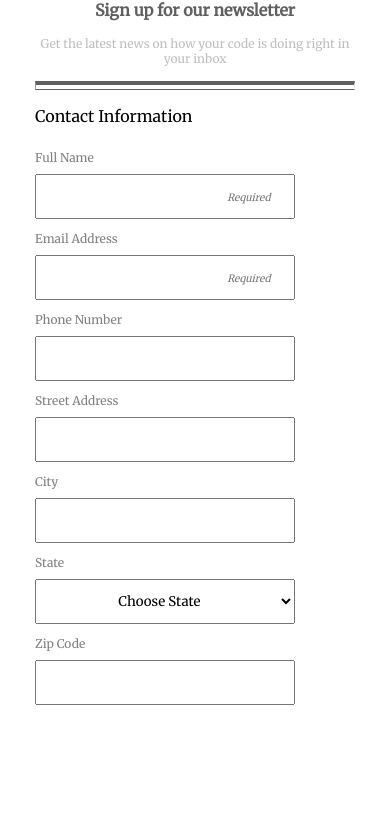
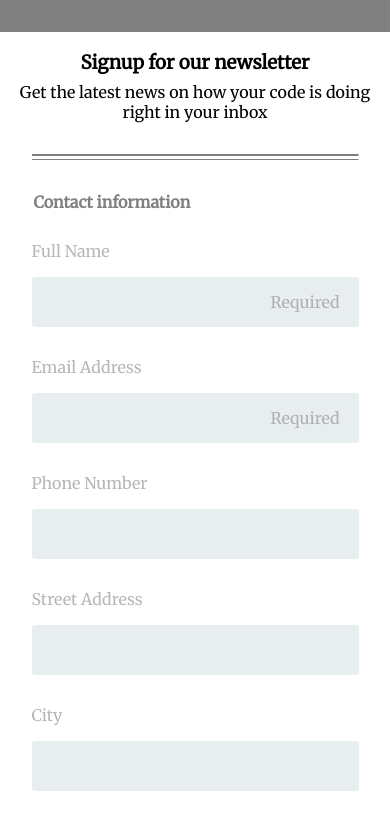
Before and after one commit to CaleMyrick/techdegree-project-3, a plain HTML site: page index.html in a window 390 px wide. Shown: the part 96-914 px from the top of the page. Before the commit the page ends 844 px from the top, so only its background shows below. Drawn offline with Linux system fonts and the light colour scheme.

Commit message:
Initial Re-Commit
Overhauled the entire design, site was giving me issues when adding media queries, added more well-defined classes for more overall structure, etc.

```diff
--- a/index.html
+++ b/index.html
@@ -2,110 +2,135 @@
 <html lang="en" dir="ltr">
   <head>
     <meta charset="utf-8">
-    <meta name="viewport" content="width=device-width, initial-scale=1">
     <link href="https://fonts.googleapis.com/css?family=Merriweather&display=swap" rel="stylesheet">
     <link rel="stylesheet" type="text/css" href="styles.css">
     <title>TD Project 3</title>
   </head>
   <body>
 
-    <header class="main-head">
-      <h1>THE CODE REVIEW</h1>
+    <!-- Main Header Section -->
 
-      <h2>Sign up for our newsletter</h2>
+    <header class="main-header">
+      <h1 class="code-review">The Code Review</h1>
+    <header>
 
+
+      <!-- Main Content Section Begin -->
+
+    <main>
+      <div class="wrapper">
+        <div class="signup-header">
+          <h3>Signup for our newsletter</h3>
           <p>Get the latest news on how your code is doing right in your inbox</p>
+        </div>
 
-      <hr>
-    </header>
-    <form action="index.html" method="POST">
+        <hr class="hr-1">
 
+        <!-- Begin Form Section -->
+
+        <form action="index.html" method="post">
+          <div class="contact-info">
             <fieldset>
+              <legend class="subtitle">Contact information</legend>
 
-        <legend>Contact Information</legend>
-        <label for="name">Full Name</label>
-        <input type="text" id="name" name="full_name" required="true" placeholder="Required">
+              <label class="input-label" for="name">Full Name</label>
+              <input type="text" id="name" name="user_name" placeholder="Required " required>
 
-        <label for="email">Email Address</label>
-        <input type="email" id="email" name="e_mail" required="true" placeholder="Required">
+              <label class="input-label" for="email">Email Address</label>
+              <input type="email" id="email" name="user_email" placeholder="Required " required>
 
-        <label for="phone">Phone Number</label>
-        <input type="tel" id="phone" name="phone_number" maxlength="10">
+              <label class="input-label" for="phone">Phone Number</label>
+              <input type="tel" id="phone" name="user_phone">
 
-        <label for="street">Street Address</label>
-        <input type="text" id="street" name="street_name">
+              <label class="input-label" for="address">Street Address</label>
+              <input type="text" id="address" name="user_address">
 
-        <label for="city">City</label>
-        <input type="text" id="city" name="city_name">
+              <label class="input-label" for="city">City</label>
+              <input type="text" id="city" name="user_city">
 
-        <label for="state">State</label>
-        <select id="state" name="state_name">
-          <option value="Choose State" selected="" disabled="">Choose State</option>
-          <option value="AL">Alabama</option>
-        	<option value="AK">Alaska</option>
-        	<option value="AZ">Arizona</option>
-        	<option value="AR">Arkansas</option>
-        	<option value="CA">California</option>
-        	<option value="CO">Colorado</option>
-        	<option value="CT">Connecticut</option>
-        	<option value="DE">Delaware</option>
-        	<option value="DC">District Of Columbia</option>
-        	<option value="FL">Florida</option>
-        	<option value="GA">Georgia</option>
-        	<option value="HI">Hawaii</option>
-        	<option value="ID">Idaho</option>
-        	<option value="IL">Illinois</option>
-        	<option value="IN">Indiana</option>
-        	<option value="IA">Iowa</option>
-        	<option value="KS">Kansas</option>
-        	<option value="KY">Kentucky</option>
-        	<option value="LA">Louisiana</option>
-        	<option value="ME">Maine</option>
-        	<option value="MD">Maryland</option>
-        	<option value="MA">Massachusetts</option>
-        	<option value="MI">Michigan</option>
-        	<option value="MN">Minnesota</option>
-        	<option value="MS">Mississippi</option>
-        	<option value="MO">Missouri</option>
-        	<option value="MT">Montana</option>
-        	<option value="NE">Nebraska</option>
-        	<option value="NV">Nevada</option>
-        	<option value="NH">New Hampshire</option>
-        	<option value="NJ">New Jersey</option>
-        	<option value="NM">New Mexico</option>
-        	<option value="NY">New York</option>
-        	<option value="NC">North Carolina</option>
-        	<option value="ND">North Dakota</option>
-        	<option value="OH">Ohio</option>
-        	<option value="OK">Oklahoma</option>
-        	<option value="OR">Oregon</option>
-        	<option value="PA">Pennsylvania</option>
-        	<option value="RI">Rhode Island</option>
-        	<option value="SC">South Carolina</option>
-        	<option value="SD">South Dakota</option>
-        	<option value="TN">Tennessee</option>
-        	<option value="TX">Texas</option>
-        	<option value="UT">Utah</option>
-        	<option value="VT">Vermont</option>
-        	<option value="VA">Virginia</option>
-        	<option value="WA">Washington</option>
-        	<option value="WV">West Virginia</option>
-        	<option value="WI">Wisconsin</option>
-        	<option value="WY">Wyoming</option>
-          </optgroup>
+              <label class="input-label" for="state">State</label>
+              <select id="state" name="user_state">
+                <option>Choose State</option>
+                <option	value="AL">Alabama</option>
+                <option	value="AK">Alaska</option>
+                <option	value="AZ">Arizona</option>
+                <option	value="AR">Arkansas</option>
+                <option	value="CA">California</option>
+                <option	value="CO">Colorado</option>
+                <option	value="CT">Connecticut</option>
+                <option	value="DE">Delaware</option>
+                <option	value="FL">Florida</option>
+                <option	value="GA">Georgia</option>
+                <option	value="HI">Hawaii</option>
+                <option	value="ID">Idaho</option>
+                <option	value="IL">Illinois</option>
+                <option	value="IN">Indiana</option>
+                <option	value="IA">Iowa</option>
+                <option	value="KS">Kansas</option>
+                <option	value="KY">Kentucky</option>
+                <option	value="LA">Louisiana</option>
+                <option	value="ME">Maine</option>
+                <option	value="MD">Maryland</option>
+                <option	value="MA">Massachusetts</option>
+                <option	value="MI">Michigan</option>
+                <option	value="MN">Minnesota</option>
+                <option	value="MS">Mississippi</option>
+                <option	value="MO">Missouri</option>
+                <option	value="MT">Montana</option>
+                <option	value="NE">Nebraska</option>
+                <option	value="NV">Nevada</option>
+                <option	value="NH">New Hampshire</option>
+                <option	value="NJ">New Jersey</option>
+                <option	value="NM">New Mexico</option>
+                <option	value="NY">New York</option>
+                <option	value="NC">North Carolina</option>
+                <option	value="ND">North Dakota</option>
+                <option	value="OH">Ohio</option>
+                <option	value="OK">Oklahoma</option>
+                <option	value="OR">Oregon</option>
+                <option	value="PA">Pennsylvania</option>
+                <option	value="RI">Rhode Island</option>
+                <option	value="SC">South Carolina</option>
+                <option	value="SD">South Dakota</option>
+                <option	value="TN">Tennessee</option>
+                <option	value="TX">Texas</option>
+                <option	value="UT">Utah</option>
+                <option	value="VT">Vermont</option>
+                <option	value="VA">Virginia</option>
+                <option	value="WA">Washington</option>
+                <option	value="WV">West Virginia</option>
+                <option	value="WI">Wisconsin</option>
+                <option	value="WY">Wyoming</option>
               </select>
 
-        <label for="zip">Zip Code</label>
-        <input type="tel" id="zip" name="zip_code" pattern="[0-9]*"maxlength="5">
+              <label class="input-label" for="zip">Zip Code</label>
+              <input type="text" id="zip" name="user_zip">
+            </fieldset>
+          </div>
 
+          <hr class="hr-2">
 
+          <div class="newsletter">
+            <h3 class="newsletter-head">Newsletter</h3>
+            <p class="newsletter-subhead">Select the newletters you would like
+            to receive</p>
+            <fieldset>
+                <input type="checkbox" id="html" value="html_news" name="user_interest"><label class="checkbox-label" for="html">HTML News</label><br>
+                <input type="checkbox" id="css" value="css_news" name="user_interest"><label class="checkbox-label" for="css">CSS News</label><br>
+                <input type="checkbox" id="javascript" value="javascript_news" name="user_interest"><label class="checkbox-label last" for="javascript">Javascript News</label>
+
+                <label class="input-label  newsletter-label">Newsletter format</label>
+                <input type="radio" id="html_format" value="html_format" name="user_format"><label class="radio-label" for="html_format">HTML</label><br>
+                <input type="radio" id="plain_format" value="plain_format" name="user_format"><label class="radio-label last" for="plain_format">Plain text</label>
+
+                <label class="input-label newsletter-label" for="other">Other topics you'd like to hear about</label>
+                <textarea id="other" name="user_other_interest"></textarea>
               </fieldset>
 
-      <fieldset>
-
-
-
-      </fieldset>
-    </form>
+              <button type="submit">Sign Up</button>
+            </div>
+          <!-- End of Form -->
+          </div>
+    </main>
   </body>
 </html>
--- a/styles.css
+++ b/styles.css
@@ -1,111 +1,189 @@
-* {
-  margin:0;
-  padding:0;
-  font-family:'Merriweather', serif;
+*{
+  margin:auto;
+  font-family: 'Merriweather', serif;
+  box-sizing: border-box;
+}
+
+.code-review{
+  background-color: gray;
+  min-height:4em;
   text-align: center;
 }
 
-.main-head h1{
-  font-size:1em;
-  background-color:	#606060;
-  display:block;
-  min-height:3em;
+h1{
+  padding-top:1.5em;
   color:white;
-  padding-top: 1.5em;
 }
 
-.main-head h2{
-  color:#606060;
-  padding-top:1.5em;
-  font-size:1em;
-  padding-bottom:1em;
+h3{
+  text-align: center;
+  padding-top:1em;
 }
 
-.main-head p{
-  font-size:.75em;
-  color:	#BEBEBE;
-  padding-bottom:1.25em;
-  margin-right:7.5%;
-  margin-left:7.5%;
+p{
+  text-align: center;
+  padding-top: .5em;
+  min-width:320px;
 }
 
-hr{
-  padding-bottom:4px;
-  border-top:4px solid #606060;
-  border-bottom:1px solid #606060;
-  margin-left:9%;
-  margin-right:9%;
+.hr-1{
+  margin: 2em .75em 1em .75em;
+  padding-top:3px;
+  border-left:none;
+  border:right:none;
+  border-top: 2px solid gray;
+  border-bottom:1px solid gray;
+  min-width:320px;
 }
 
-legend{
-  font-size: 1em;
+.subtitle{
   text-align: left;
-  padding-top:1em;
-  padding-bottom:1.25em;
-}
-
-
-fieldset {
-  border:0;
-  text-align: left;
-  margin-left: 9%;
-  margin-right:9%;
-  max-width: 260.4px;
+  padding-top: 1em;
+  padding-bottom: 1.5em;
+  font-weight: bold;
+  color:gray;
+  margin:0;
 
 }
 
-label{
-  font-size:.75em;
-  color:gray;
+fieldset{
+  border:none;
 }
 
-input[type=text], select {
-  width: 100%;
-  padding: 12px 20px;
-  margin: 8px 0;
-  display: inline-block;
-  box-sizing: border-box;
+label{
+  display:block;
+  color: #b7b7b7;
+  margin-bottom:1em;
 }
 
-input[type=email] {
-  width: 100%;
-  padding: 12px 20px;
-  margin: 8px 0;
-  display:inline-block;
-  box-sizing: border-box;
+::placeholder{
+  text-align: right;
+  opacity:.5;
 }
 
-input[type=select] {
-  width: 100%;
-  padding: 12px 20px;
-  margin: 8px 0;
-  display:inline-block;
-  box-sizing: border-box;
+#zip{
+  max-width:40%;
 }
 
-input[type=number] {
+input[type="text"],
+input[type="password"],
+input[type="date"],
+input[type="datetime"],
+input[type="email"],
+input[type="number"],
+input[type="search"],
+input[type="tel"],
+input[type="time"],
+input[type="url"],
+textarea,
+select {
+  border-style: none;
+  border-radius: 3px;
+  font-size: 16px;
+  margin: 0 0 30px;
+  outline: 0;
+  padding: 15px;
   width: 100%;
-  padding: 12px 20px;
-  margin: 8px 0;
-  display:inline-block;
-  box-sizing: border-box;
+  background-color: #e8eeef;
+  color: #8a97a0;
+  -webkit-transition: background-color 2s;
+  transition: background-color 2s;
 }
 
-input[type=tel] {
-  width: 100%;
-  padding: 12px 20px;
-  margin: 8px 0;
-  display:inline-block;
-  box-sizing: border-box;
+.newsletter h3{
+  margin:0;
+  text-align: left;
+  padding-left:.5em;
+  color:darkgray;
+  font-weight:bold;
 }
 
-input::placeholder{
-  text-align: right;
-  font-size: .75em;
-  font-style: italic;
-  padding-right:3px;
+.newsletter p{
+  margin:0;
+  text-align: left;
+  padding-left:.5em;
+  padding-top:1em;
+  padding-bottom:.75em;
+  color:gray;
+  max-width: 80%;
 }
 
-#why{
-  color:lightgray;
+.newsletter-label{
+  width:100%;
+  padding:5px 0 5px 0;
+
 }
+
+.checkbox-label,
+.radio-label{
+  display:inline-block;
+}
+
+.wrapper{
+  max-width: 90%;
+  margin: 0 auto;
+}
+
+#other{
+  width:100%;
+  height:100px;
+}
+
+button {
+  padding-top:12px;
+  padding-bottom:12px;
+  padding-left:28px;
+  margin-left:.65em;
+  color: #fff;
+  background-color: #52bad5;
+  font-size: 18px;
+  text-align: center;
+  border-radius: 3px;
+  border: none;
+  width: 95%;
+}
+
+/* Media Queries For Larger Screens*/
+
+@media (min-width: 768px) {
+  h3 {
+    font-size: 1.3rem;
+  }
+
+  .wrapper {
+    max-width: 600px;
+  }
+
+  .contact-info {
+    display: flex;
+  }
+
+  label {
+    display: inline-block;
+    width: 25%;
+    order: -1;
+    font-size: .9rem;
+  }
+
+  input[type="text"],
+  input[type="password"],
+  input[type="date"],
+  input[type="datetime"],
+  input[type="email"],
+  input[type="number"],
+  input[type="search"],
+  input[type="tel"],
+  input[type="time"],
+  input[type="url"],
+  select {
+    width: 70%;
+  }
+
+  input#zip {
+    width: 25%;
+  }
+
+  .newsletter-label {
+    width: 100%;
+  }
+}
```
Lines whose indentation alone changed are shown as unchanged.
